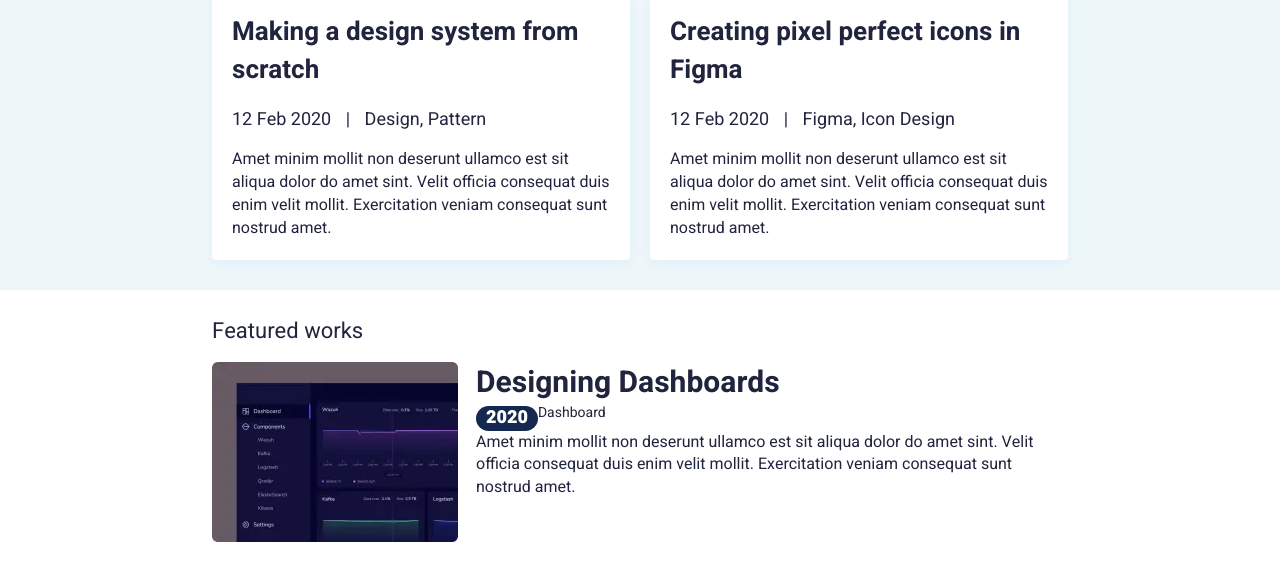
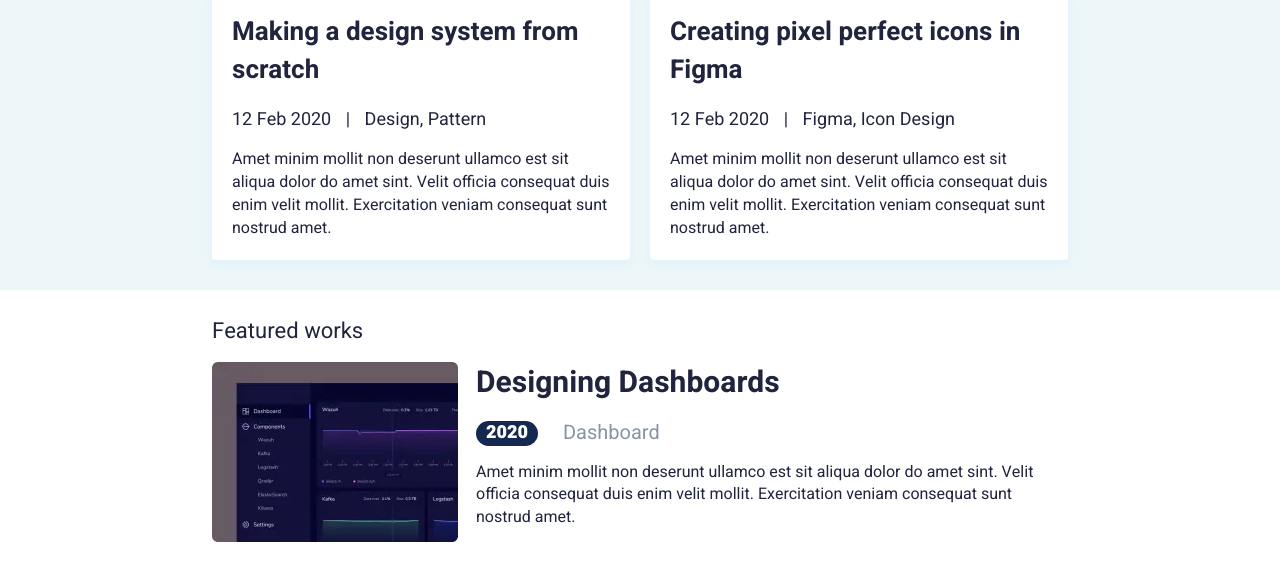
Before and after one commit to denisijka/john, a website: page john/index.html in a window 1280 px wide. Shown: the part 644-1224 px from the top of the page. Drawn offline with nearby package versions, Linux system fonts and the light colour scheme; files that its build step writes are made by us from their sources.

Commit message:
first works__item completed

```diff
--- a/#src/scss/works.scss
+++ b/#src/scss/works.scss
@@ -27,15 +27,18 @@
   &__title {
     color: inherit;
     font-weight: 700;
-
+    display: inline-block;
     font-size: 30px;
     line-height: 44 / 30 * 100%;
+    margin: 0px 0px 15px 0px;
   }
 
   // .works__info
 
   &__info {
-    display: inline-flex;
+    display: flex;
+    align-items: center;
+    margin: 0px 0px 15px 0px;
   }
 
   // .works__year
@@ -56,6 +59,9 @@
   // .works__category
 
   &__category {
+    color: #8695a4;
+    font-size: 20px;
+    margin: 0px 0px 0px 25px;
   }
 
   // .works__text
```
Also changed, not shown: john/css/style.css, john/css/style.min.css.
